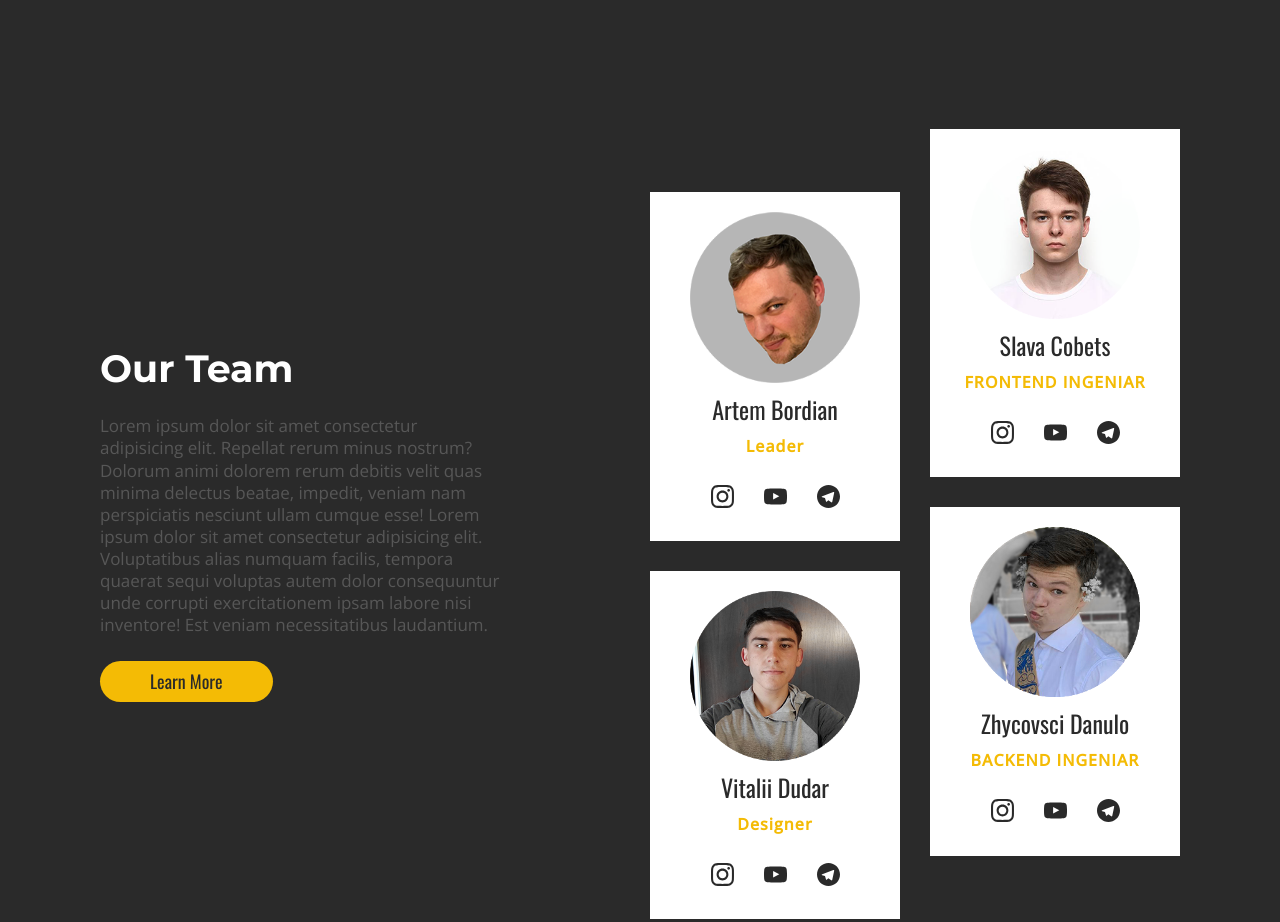
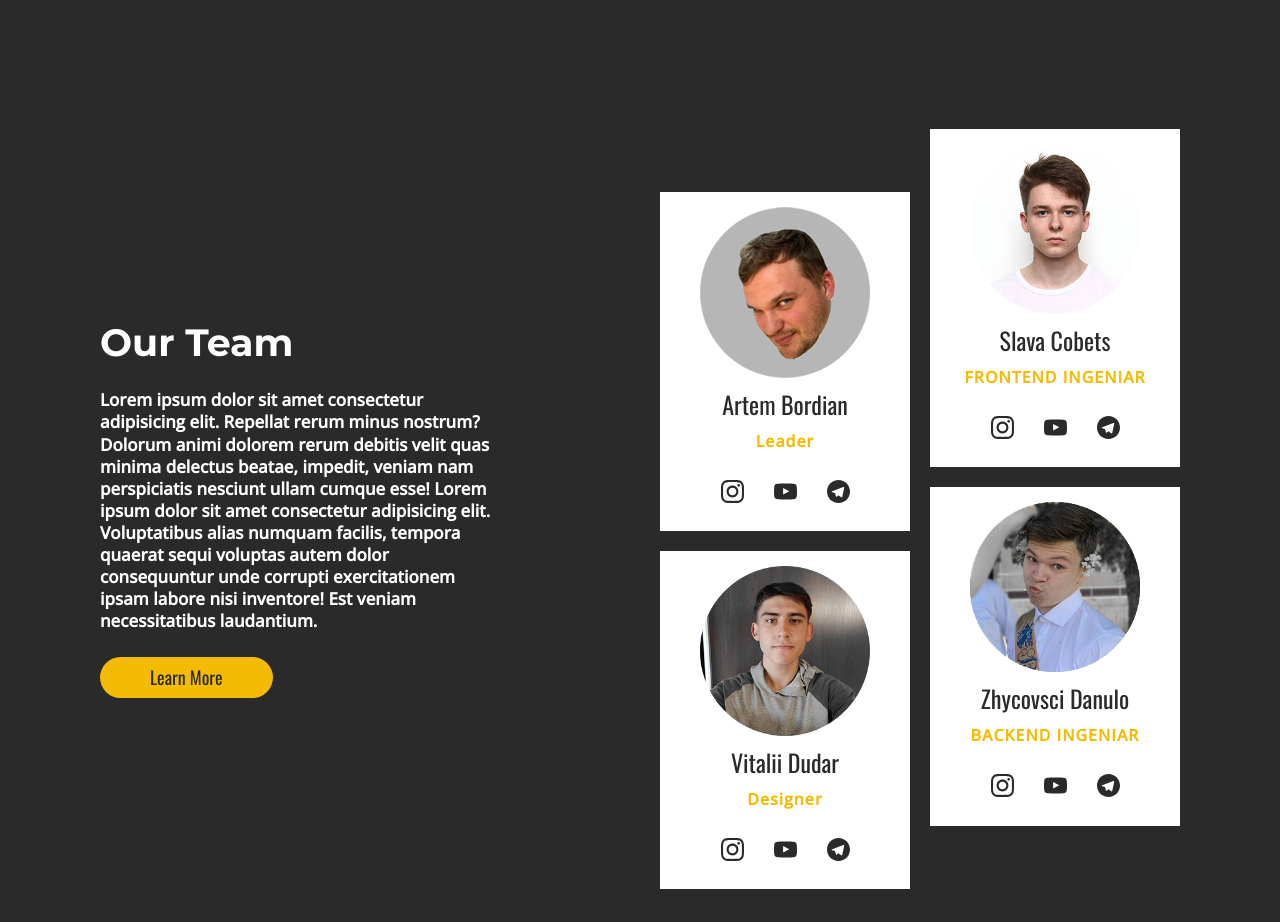
Before and after one commit to AntifragileVN/dagon, a plain HTML site: page index.html in a window 1280 px wide. Shown: the part 1220-2142 px from the top of the page. Drawn offline with nearby package versions, Linux system fonts and the light colour scheme.

Commit message:
add text animation to team block. change size of font in footer

```diff
--- a/index.html
+++ b/index.html
@@ -144,8 +144,8 @@
         <div class="container">
           <div class="team__inner">
             <div class="team__info">
-              <h2 class="team__title">Our Team</h2>
-              <p class="team__text">
+              <h2 class="team__title team__text-animation">Our Team</h2>
+              <p class="team__text team__text-animation">
                 Lorem ipsum dolor sit amet consectetur adipisicing elit.
                 Repellat rerum minus nostrum? Dolorum animi dolorem rerum
                 debitis velit quas minima delectus beatae, impedit, veniam nam
@@ -392,5 +392,7 @@
     </footer>
     <script src="src/assets/script/question__animation.js"></script>
     <script src="src/assets/script/active__link.js"></script>
+
+    <script src="src/assets/script/team__text&titleAnimation.js"></script>
   </body>
 </html>
--- /dev/null
+++ b/src/assets/script/team__text&titleAnimation.js
@@ -0,0 +1,27 @@
+function scrollTrigger(selector, options = {}) {
+  let els = document.querySelectorAll(selector);
+
+  els = Array.from(els);
+
+  els.forEach((el) => {
+    addObserver(el, options);
+  });
+}
+
+function addObserver(el, option) {
+  let observer = new IntersectionObserver((entries, observer) => {
+    entries.forEach((entry) => {
+      if (entry.isIntersecting) {
+        entry.target.classList.add("team__text-animation--active");
+        return;
+      }
+      entry.target.classList.remove("team__text-animation--active");
+    });
+  }, option);
+
+  observer.observe(el);
+}
+
+scrollTrigger(".team__text-animation", {
+  rootMargin: "-100px",
+});
--- a/src/assets/style/style.css
+++ b/src/assets/style/style.css
@@ -407,10 +407,29 @@ body {
 }
 
 .team__text {
+  font-size: 17px;
+  font-weight: 600;
+  line-height: 1.3;
   margin-bottom: 25px;
-  font-size: 17px;
-  line-height: 1.3;
+}
+
+.team__text-animation {
   color: #575757;
+  position: relative;
+  display: inline-block;
+  overflow: hidden;
+  background: linear-gradient(to right, white, white 50%, #575757 50%);
+  background-clip: text;
+  -webkit-background-clip: text;
+  -webkit-text-fill-color: transparent;
+  background-size: 200% 100%;
+  background-position: 100%;
+  transition: background-position 450ms ease-in-out;
+  text-decoration: none;
+}
+
+.team__text-animation--active {
+  background-position: 0% 100%;
 }
 
 .team__contact-button {
@@ -426,7 +445,7 @@ body {
   display: grid;
   grid-template-rows: 100px repeat(3, 200px);
   grid-template-columns: repeat(2, 250px);
-  gap: 30px;
+  gap: 20px;
 }
 
 .team__foto-column--botom {
@@ -434,7 +453,7 @@ body {
   flex-direction: column;
   grid-row: 1 / span 4;
   align-self: flex-end;
-  gap: 30px;
+  gap: 20px;
 }
 
 .team__foto-column--top {
@@ -442,7 +461,7 @@ body {
   flex-direction: column;
   grid-column: 2;
   grid-row: 1 / span 4;
-  gap: 30px;
+  gap: 20px;
 }
 
 .first {
@@ -472,7 +491,7 @@ body {
   align-items: center;
   justify-content: center;
   flex-direction: column;
-  padding: 20px 40px;
+  padding: 15px 40px;
   background: var(--white-color);
   color: var(--bg-color);
   max-height: 370px;
@@ -621,7 +640,7 @@ body {
 
 .footer__info-text {
   max-width: 300px;
-  font-size: 12px;
+  font-size: 14px;
   margin: 0;
 }
 
@@ -641,13 +660,13 @@ body {
 }
 
 .footer__list-link {
-  font-size: 12px;
+  font-size: 14px;
 }
 
 .footer__list-title {
   font-family: "Montserrat";
   font-weight: 700;
-  font-size: 12px;
+  font-size: 14px;
   margin-bottom: 7px;
 }
 
```
